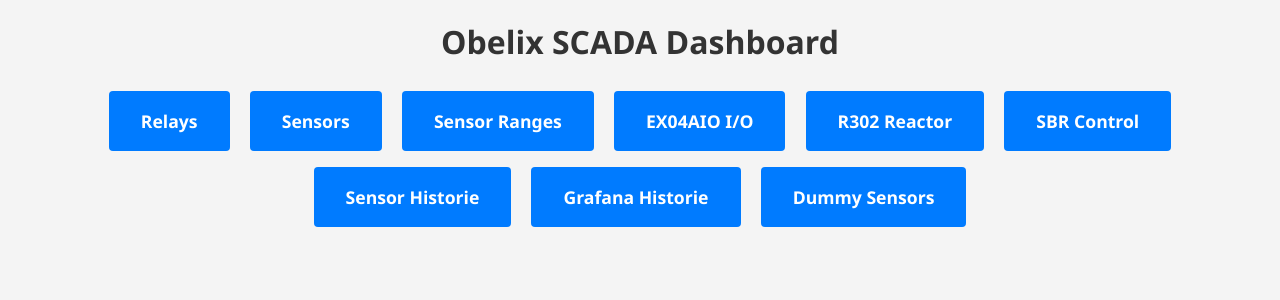
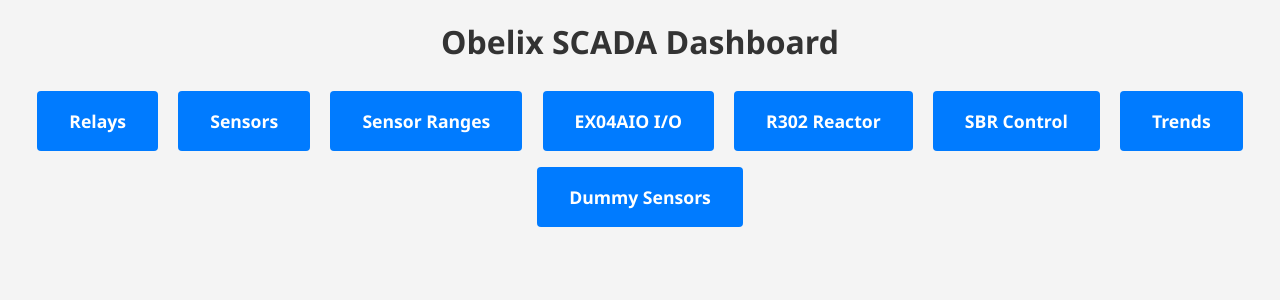
Before and after one commit to jelmertamis/Obelix_SCADA, a Flask app: page / in a window 1280 px wide. Shown: the top 300 px of the page. Run offline with Flask 3, Linux system fonts and the light colour scheme; data that the repository does not hold is empty.

Commit message:
update trends: link naar oude graph pagina verwijderd

```diff
--- a/templates/dashboard.html
+++ b/templates/dashboard.html
@@ -12,8 +12,7 @@
     <a href="{{ url_for('aio') }}"               class="primary-btn">EX04AIO I/O</a>
     <a href="{{ url_for('r302') }}"              class="primary-btn">R302 Reactor</a>
     <a href="{{ url_for('sbr') }}"               class="primary-btn">SBR Control</a>
-    <a href="{{ url_for('sensor_history') }}"    class="primary-btn">Sensor Historie</a>
-    <a href="{{ url_for('grafana') }}"           class="primary-btn">Grafana Historie</a>
+    <a href="{{ url_for('grafana') }}"           class="primary-btn">Trends</a>
     <a href="{{ url_for('dummy.dummy_page') }}"  class="primary-btn">Dummy Sensors</a>
   </div>
 {% endblock %}
```
